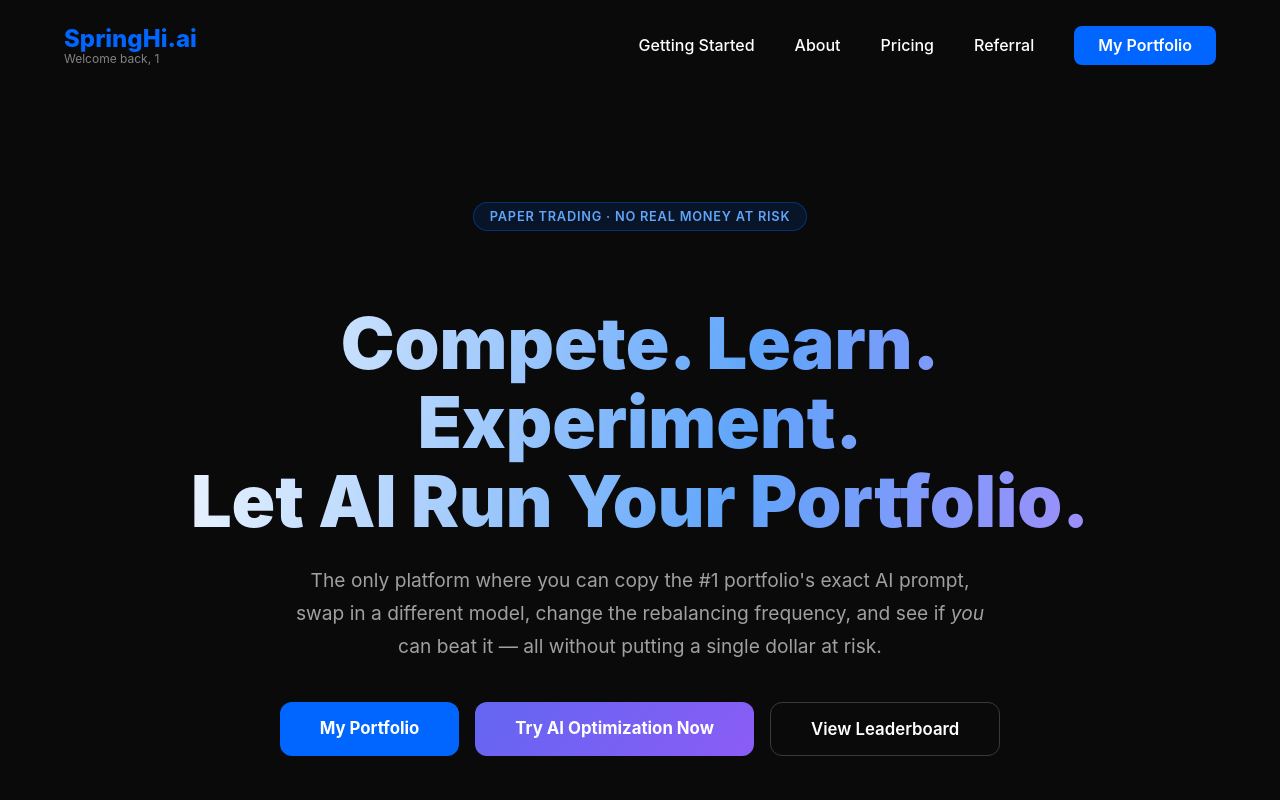
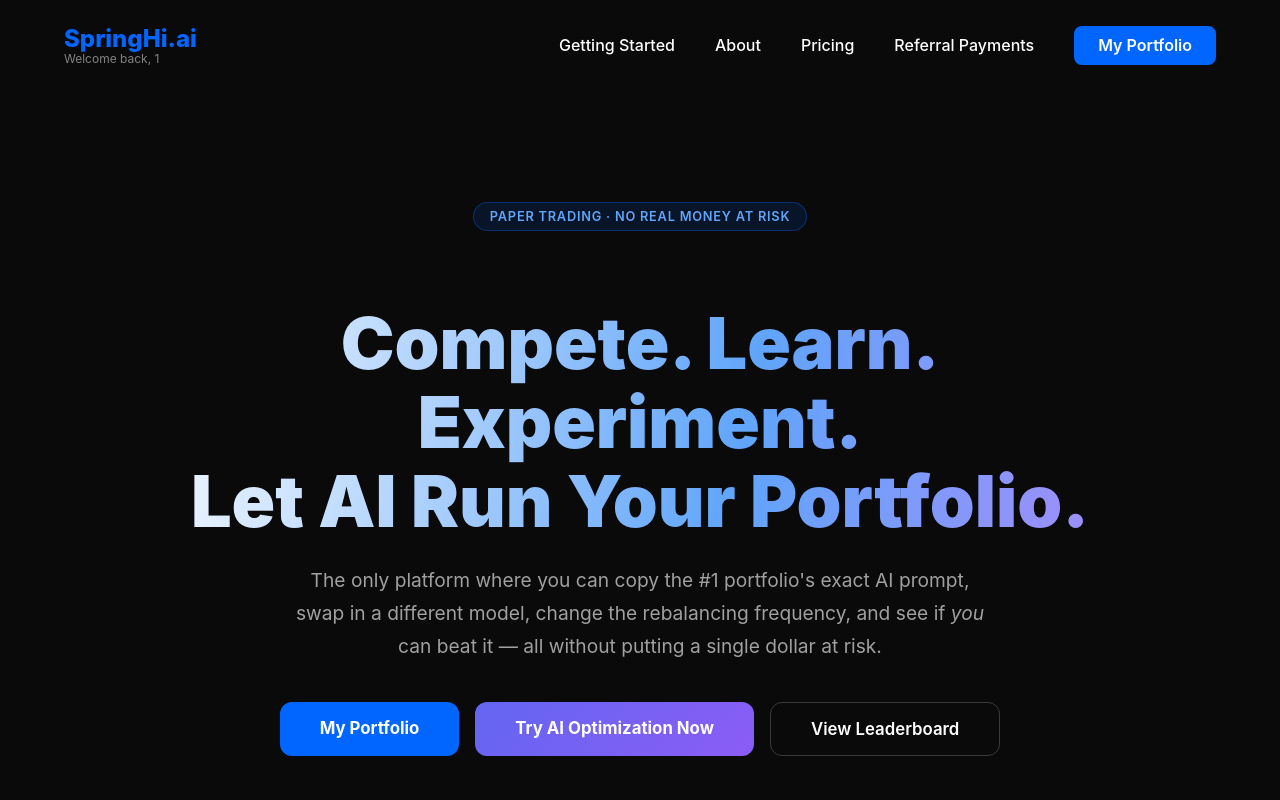
Before and after one commit to rtiktin/springhi, a React (Vite) app in the folder frontend/: page / in a window 1280 px wide. Shown: the top 800 px of the page. Built offline with nearby package versions, Linux system fonts and the light colour scheme; no server answers; sample sign-in values are in the browser's storage.

Commit message:
referral payments

```diff
--- a/frontend/src/pages/AccountMaintenance.tsx
+++ b/frontend/src/pages/AccountMaintenance.tsx
@@ -233,7 +233,7 @@ const AccountMaintenance: React.FC = () => {
                     <Link to="/portfolio" className="btn-logout">Portfolios</Link>
                     <Link to="/profile" className="btn-logout">Default Profile</Link>
                     <Link to="/leaderboard" className="btn-logout">Leaderboard</Link>
-                    <Link to="/referral" className="btn-logout">Referral</Link>
+                    <Link to="/referral" className="btn-logout">Referral Payments</Link>
                     <Link to="/subscription" className="btn-logout">Subscription</Link>
                     {isAdmin() && <Link to="/admin" className="btn-logout">Admin</Link>}
                     <button className="btn-trade" onClick={() => setShowCashForm(true)}>$ Cash</button>
--- a/frontend/src/pages/Admin.tsx
+++ b/frontend/src/pages/Admin.tsx
@@ -1339,7 +1339,7 @@ const Admin: React.FC = () => {
                     <Link to="/portfolio" className="btn-logout">Portfolios</Link>
                     <Link to="/leaderboard" className="btn-logout">Leaderboard</Link>
                     <Link to="/account" className="btn-logout">Account</Link>
-                    <Link to="/referral" className="btn-logout">Referral</Link>
+                    <Link to="/referral" className="btn-logout">Referral Payments</Link>
                     <button className="btn-logout" onClick={handleLogout}>Log Out</button>
                 </nav>
             </header>
--- a/frontend/src/pages/GettingStarted.tsx
+++ b/frontend/src/pages/GettingStarted.tsx
@@ -74,7 +74,7 @@ const GettingStarted: React.FC = () => {
                     <Link to="/pricing" className="nav-link">Pricing</Link>
                     {isLoggedIn() ? (
                         <>
-                            <Link to="/referral" className="nav-link">Referral</Link>
+                            <Link to="/referral" className="nav-link">Referral Payments</Link>
                             {isAdmin() && <Link to="/admin" className="nav-link">Admin</Link>}
                             <Link to="/portfolio" className="btn-primary">My Portfolio</Link>
                         </>
--- a/frontend/src/pages/Home.tsx
+++ b/frontend/src/pages/Home.tsx
@@ -162,7 +162,7 @@ const Home: React.FC = () => {
                     <Link to="/pricing" className="nav-link">Pricing</Link>
                     {isLoggedIn() ? (
                         <>
-                            <Link to="/referral" className="nav-link">Referral</Link>
+                            <Link to="/referral" className="nav-link">Referral Payments</Link>
                             {isAdmin() && <Link to="/admin" className="nav-link">Admin</Link>}
                             <Link to="/portfolio" className="btn-primary">My Portfolio</Link>
                         </>
--- a/frontend/src/pages/Leaderboard.tsx
+++ b/frontend/src/pages/Leaderboard.tsx
@@ -947,7 +947,7 @@ const Leaderboard: React.FC = () => {
                         <>
                             <Link to="/account" className="btn-logout">Account</Link>
                             <Link to="/portfolio" className="btn-logout">My Portfolios</Link>
-                            <Link to="/referral" className="btn-logout">Referral</Link>
+                            <Link to="/referral" className="btn-logout">Referral Payments</Link>
                             {isAdmin() && <Link to="/admin" className="btn-logout">Admin</Link>}
                         </>
                     ) : (
--- a/frontend/src/pages/Portfolio.tsx
+++ b/frontend/src/pages/Portfolio.tsx
@@ -585,7 +585,7 @@ const Portfolio: React.FC = () => {
                     <Link to="/account" className="btn-logout">Account</Link>
                     <Link to="/profile" className="btn-logout">Default Profile</Link>
                     <Link to="/leaderboard" className="btn-logout">Leaderboard</Link>
-                    <Link to="/referral" className="btn-logout">Referral</Link>
+                    <Link to="/referral" className="btn-logout">Referral Payments</Link>
                     <Link to="/support" className="btn-logout">Support</Link>
                     {isAdmin() && <Link to="/admin" className="btn-logout">Admin</Link>}
                     <button className="btn-logout" onClick={handleLogout}>Log Out</button>
--- a/frontend/src/pages/ProfileEdit.tsx
+++ b/frontend/src/pages/ProfileEdit.tsx
@@ -123,7 +123,7 @@ const ProfileEdit: React.FC = () => {
                     <Link to="/getting-started" className="btn-logout">Getting Started</Link>
                     <Link to="/portfolio" className="btn-logout">Portfolio</Link>
                     <Link to="/account" className="btn-logout">Account</Link>
-                    <Link to="/referral" className="btn-logout">Referral</Link>
+                    <Link to="/referral" className="btn-logout">Referral Payments</Link>
                     {isAdmin() && <Link to="/admin" className="btn-logout">Admin</Link>}
                     <button className="btn-logout" onClick={() => setShowCashForm(true)}>$ Cash</button>
                     <button className="btn-logout" onClick={handleLogout}>Log Out</button>
--- a/frontend/src/pages/Referral.tsx
+++ b/frontend/src/pages/Referral.tsx
@@ -240,7 +240,7 @@ const Referral: React.FC = () => {
                     <Link to="/leaderboard" className="btn-logout">Leaderboard</Link>
                     <Link to="/account" className="btn-logout">Account</Link>
                     <Link to="/subscription" className="btn-logout">Subscription</Link>
-                    <Link to="/referral" className="btn-logout">Referral</Link>
+                    <Link to="/referral" className="btn-logout">Referral Payments</Link>
                     {isAdmin() && <Link to="/admin" className="btn-logout">Admin</Link>}
                     <button className="btn-logout" onClick={handleLogout}>Log Out</button>
                 </nav>
--- a/frontend/src/pages/Subscription.tsx
+++ b/frontend/src/pages/Subscription.tsx
@@ -454,7 +454,7 @@ const Subscription: React.FC = () => {
                     <Link to="/getting-started" className="btn-logout">Getting Started</Link>
                     <Link to="/portfolio" className="btn-logout">Portfolios</Link>
                     <Link to="/leaderboard" className="btn-logout">Leaderboard</Link>
-                    <Link to="/referral" className="btn-logout">Referral</Link>
+                    <Link to="/referral" className="btn-logout">Referral Payments</Link>
                     <Link to="/account" className="btn-logout">Account</Link>
                     {isAdmin() && <Link to="/admin" className="btn-logout">Admin</Link>}
                     <button className="btn-logout" onClick={handleLogout}>Log Out</button>
--- a/frontend/src/pages/Support.tsx
+++ b/frontend/src/pages/Support.tsx
@@ -136,7 +136,7 @@ const Support: React.FC = () => {
                     <Link to="/getting-started" className="nav-link">Getting Started</Link>
                     <Link to="/portfolio" className="nav-link">My Portfolio</Link>
                     <Link to="/subscription" className="nav-link">Subscription</Link>
-                    <Link to="/referral" className="nav-link">Referral</Link>
+                    <Link to="/referral" className="nav-link">Referral Payments</Link>
                     {isAdmin() && <Link to="/admin" className="nav-link">Admin</Link>}
                 </nav>
             </header>
```
